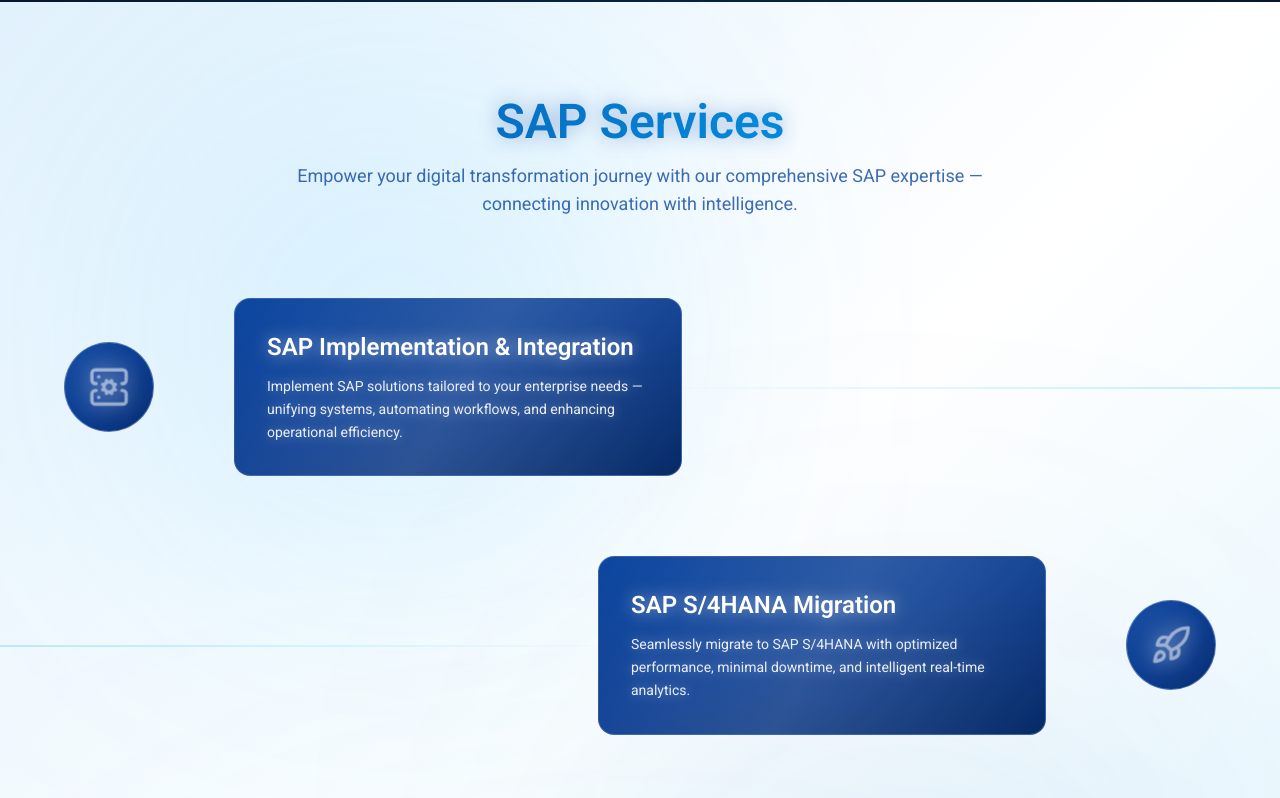
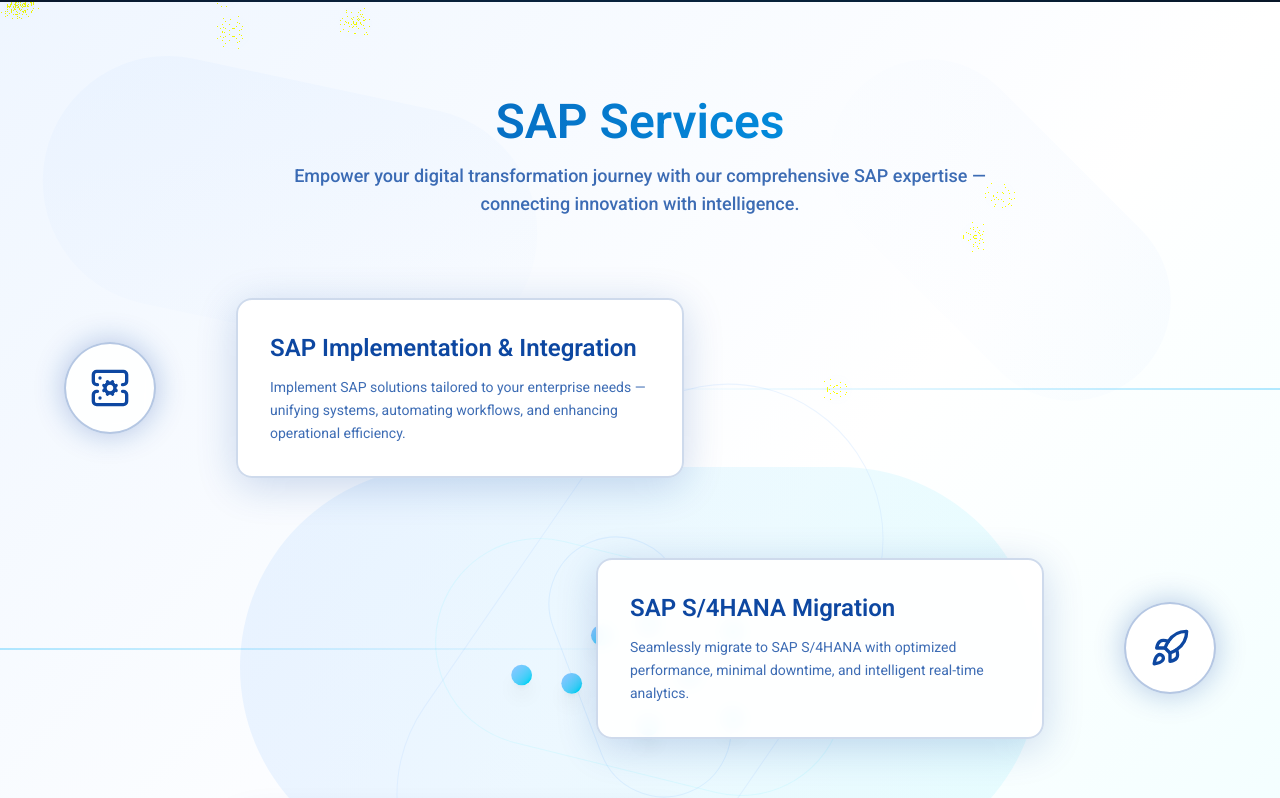
Before and after one commit to Affy-Cloud-IT-Solutions/nash-cloud-web-new, a React (Vite) app: page / in a window 1280 px wide. Shown: the part 955-1753 px from the top of the page. Built offline with nearby package versions, Linux system fonts and the light colour scheme; grey boxes are pictures that could not be loaded.

Commit message:
100% complete

```diff
--- a/src/components/SapServices.jsx
+++ b/src/components/SapServices.jsx
@@ -33,11 +33,165 @@
     return (
         <section
             id="sap"
-            className="relative py-24 px-6 md:px-12 overflow-hidden bg-gradient-to-br from-[#E3F2FD] via-white to-[#E1F5FE] text-[#0D47A1]"
+            className="relative py-24 px-6 md:px-12 overflow-hidden bg-gradient-to-br from-blue-50 via-white to-cyan-50 text-[#0D47A1]"
         >
-            {/* Background Glow Accents */}
-            <div className="absolute top-[10%] left-[15%] w-[400px] h-[400px] bg-[#00B4FF]/20 blur-[150px] rounded-full"></div>
-            <div className="absolute bottom-[10%] right-[10%] w-[500px] h-[500px] bg-[#0D47A1]/10 blur-[180px] rounded-full"></div>
+            {/* Solar Ovals Background */}
+            <div className="absolute inset-0">
+                {/* Large Central Solar Oval */}
+                <div className="absolute top-1/2 left-1/2 -translate-x-1/2 -translate-y-1/2 w-[800px] h-[400px] bg-gradient-to-r from-blue-200/40 to-cyan-200/30 rounded-full blur-80 opacity-70"></div>
+
+                {/* Top Left Solar Oval */}
+                <div className="absolute top-20 left-10 w-[500px] h-[250px] bg-gradient-to-br from-blue-100/50 to-transparent rounded-full blur-60 opacity-60 rotate-12"></div>
+
+                {/* Bottom Right Solar Oval */}
+                <div className="absolute bottom-20 right-10 w-[600px] h-[300px] bg-gradient-to-tl from-cyan-100/40 to-transparent rounded-full blur-70 opacity-60 -rotate-6"></div>
+
+                {/* Top Right Solar Oval */}
+                <div className="absolute top-32 right-20 w-[400px] h-[200px] bg-gradient-to-bl from-blue-100/30 to-transparent rounded-full blur-50 opacity-50 rotate-45"></div>
+
+                {/* Bottom Left Solar Oval */}
+                <div className="absolute bottom-32 left-20 w-[450px] h-[225px] bg-gradient-to-tr from-cyan-100/35 to-transparent rounded-full blur-55 opacity-55 -rotate-45"></div>
+            </div>
+
+            {/* Animated Orbital Rings */}
+            <div className="absolute inset-0">
+                {/* Large Orbital Ring */}
+                <motion.div
+                    className="absolute top-1/2 left-1/2 -translate-x-1/2 -translate-y-1/2 border border-blue-200/30 rounded-full"
+                    style={{
+                        width: '600px',
+                        height: '300px',
+                    }}
+                    animate={{
+                        rotate: 360,
+                        scale: [1, 1.1, 1],
+                    }}
+                    transition={{
+                        rotate: {
+                            duration: 20,
+                            repeat: Infinity,
+                            ease: "linear"
+                        },
+                        scale: {
+                            duration: 4,
+                            repeat: Infinity,
+                        }
+                    }}
+                />
+
+                {/* Medium Orbital Ring */}
+                <motion.div
+                    className="absolute top-1/2 left-1/2 -translate-x-1/2 -translate-y-1/2 border border-cyan-200/25 rounded-full"
+                    style={{
+                        width: '400px',
+                        height: '200px',
+                    }}
+                    animate={{
+                        rotate: -360,
+                        scale: [1, 1.05, 1],
+                    }}
+                    transition={{
+                        rotate: {
+                            duration: 15,
+                            repeat: Infinity,
+                            ease: "linear"
+                        },
+                        scale: {
+                            duration: 3,
+                            repeat: Infinity,
+                        }
+                    }}
+                />
+
+                {/* Small Orbital Ring */}
+                <motion.div
+                    className="absolute top-1/2 left-1/2 -translate-x-1/2 -translate-y-1/2 border border-blue-300/20 rounded-full"
+                    style={{
+                        width: '250px',
+                        height: '125px',
+                    }}
+                    animate={{
+                        rotate: 360,
+                        scale: [1, 1.08, 1],
+                    }}
+                    transition={{
+                        rotate: {
+                            duration: 10,
+                            repeat: Infinity,
+                            ease: "linear"
+                        },
+                        scale: {
+                            duration: 2,
+                            repeat: Infinity,
+                        }
+                    }}
+                />
+            </div>
+
+            {/* Floating Orbital Planets */}
+            <div className="absolute inset-0">
+                {[...Array(8)].map((_, i) => (
+                    <motion.div
+                        key={i}
+                        className="absolute w-4 h-4 bg-gradient-to-br from-blue-300 to-cyan-400 rounded-full shadow-lg"
+                        style={{
+                            left: '50%',
+                            top: '50%',
+                        }}
+                        animate={{
+                            x: [
+                                Math.cos((i * 45) * Math.PI / 180) * 300,
+                                Math.cos((i * 45 + 180) * Math.PI / 180) * 300
+                            ],
+                            y: [
+                                Math.sin((i * 45) * Math.PI / 180) * 150,
+                                Math.sin((i * 45 + 180) * Math.PI / 180) * 150
+                            ],
+                            scale: [1, 1.3, 1],
+                        }}
+                        transition={{
+                            x: {
+                                duration: Math.random() * 10 + 15,
+                                repeat: Infinity,
+                                ease: "linear"
+                            },
+                            y: {
+                                duration: Math.random() * 10 + 15,
+                                repeat: Infinity,
+                                ease: "linear"
+                            },
+                            scale: {
+                                duration: 2,
+                                repeat: Infinity,
+                            }
+                        }}
+                    />
+                ))}
+            </div>
+
+            {/* Glowing Particles */}
+            <div className="absolute inset-0">
+                {[...Array(15)].map((_, i) => (
+                    <motion.div
+                        key={i}
+                        className="absolute w-2 h-2 bg-blue-300/40 rounded-full blur-sm"
+                        initial={{
+                            x: Math.random() * (typeof window !== 'undefined' ? window.innerWidth : 1200),
+                            y: Math.random() * (typeof window !== 'undefined' ? window.innerHeight : 800),
+                        }}
+                        animate={{
+                            y: [null, -20, 0],
+                            x: [null, Math.random() * 10 - 5],
+                            opacity: [0.3, 0.8, 0.3],
+                        }}
+                        transition={{
+                            duration: Math.random() * 4 + 3,
+                            repeat: Infinity,
+                            delay: Math.random() * 2,
+                        }}
+                    />
+                ))}
+            </div>
 
             {/* Section Header */}
             <motion.div
@@ -47,10 +201,10 @@
                 viewport={{ once: true }}
                 className="relative z-10 text-center mb-20"
             >
-                <h2 className="text-2xl sm:text-3xl md:text-5xl font-semibold bg-gradient-to-r from-[#0D47A1] to-[#00B4FF] bg-clip-text text-transparent mb-4 drop-shadow-[0_0_10px_rgba(13,71,161,0.4)]">
+                <h2 className="text-2xl sm:text-3xl md:text-5xl font-semibold bg-gradient-to-r from-[#0D47A1] to-[#00B4FF] bg-clip-text text-transparent mb-4">
                     SAP Services
                 </h2>
-                <p className="text-[#0D47A1]/80 text-lg max-w-3xl mx-auto">
+                <p className="text-[#0D47A1]/80 text-lg max-w-3xl mx-auto font-medium">
                     Empower your digital transformation journey with our comprehensive SAP
                     expertise — connecting innovation with intelligence.
                 </p>
@@ -77,65 +231,50 @@
                     >
                         {/* Connecting Line */}
                         <div
-                            className={`absolute hidden md:block top-1/2 w-[150%] h-[2px] bg-gradient-to-r from-transparent via-[#00B4FF]/30 to-transparent ${index % 2 === 0 ? "left-[50%]" : "right-[50%]"
+                            className={`absolute hidden md:block top-1/2 w-[150%] h-[2px] bg-gradient-to-r from-transparent via-[#00B4FF]/40 to-transparent ${index % 2 === 0 ? "left-[50%]" : "right-[50%]"
                                 }`}
                         ></div>
 
                         {/* Icon Bubble */}
                         <div
-                            className="p-6 rounded-full border border-white/30
-  bg-gradient-to-br from-[#0D47A1] via-[#0A3C91] to-[#092E73]
-  shadow-[0_0_30px_rgba(255,255,255,0.15)]
-  hover:shadow-[0_0_45px_rgba(255,255,255,0.25)]
-  transition-all duration-500 relative overflow-hidden flex items-center justify-center"
+                            className="p-6 rounded-full border-2 border-[#0D47A1]/30
+  bg-white/90 backdrop-blur-sm
+  shadow-[0_0_30px_rgba(13,71,161,0.3)]
+  hover:shadow-[0_0_45px_rgba(13,71,161,0.4)]
+  transition-all duration-500 relative overflow-hidden flex items-center justify-center group hover:scale-110"
                         >
-                            {/* Inner subtle glow animation */}
-                            <div className="absolute inset-0 bg-[radial-gradient(circle_at_40%_40%,rgba(255,255,255,0.15),transparent_70%)] blur-md opacity-70"></div>
-
-                            {/* Glowing Icon */}
-                            <div className="relative z-10 text-white drop-shadow-[0_0_10px_rgba(255,255,255,0.8)] animate-pulse-slow">
+                            <div className="relative z-10 text-[#0D47A1]">
                                 {React.cloneElement(service.icon, {
-                                    className: "w-10 h-10 text-white", // Force icon color to white
+                                    className: "w-10 h-10",
                                 })}
                             </div>
                         </div>
 
-
                         {/* Service Card */}
                         <div
-                            className="relative max-w-md text-center md:text-left p-8 rounded-2xl border border-white/20
-  bg-gradient-to-br from-[#0D47A1] via-[#0A3C91] to-[#082B66]
-  shadow-[0_8px_25px_rgba(255,255,255,0.1)]
-  hover:shadow-[0_12px_35px_rgba(255,255,255,0.25)]
-  transition-all duration-500 group hover:-translate-y-1 overflow-hidden"
+                            className="relative max-w-md text-center md:text-left p-8 rounded-2xl border-2 border-[#0D47A1]/20
+  bg-white/95 backdrop-blur-sm
+  shadow-[0_8px_40px_rgba(13,71,161,0.2)]
+  hover:shadow-[0_12px_50px_rgba(13,71,161,0.3)]
+  transition-all duration-500 group hover:-translate-y-2"
                         >
-                            {/* Glow sheen on hover */}
-                            <div className="absolute inset-0 bg-[linear-gradient(120deg,rgba(255,255,255,0)_0%,rgba(255,255,255,0.3)_50%,rgba(255,255,255,0)_100%)] opacity-0 group-hover:opacity-100 transition-opacity duration-700 animate-pulse"></div>
-
-                            <h3 className="text-2xl font-semibold mb-3 text-white drop-shadow-[0_0_8px_rgba(255,255,255,0.5)] group-hover:drop-shadow-[0_0_15px_rgba(255,255,255,0.8)] transition-all duration-300">
+                            <h3 className="text-2xl font-semibold mb-3 text-[#0D47A1] relative z-10 group-hover:text-[#00B4FF] transition-colors duration-300">
                                 {service.title}
                             </h3>
 
-                            <p className="text-white/90 text-sm leading-relaxed drop-shadow-[0_0_6px_rgba(255,255,255,0.4)] relative z-10">
+                            <p className="text-[#0D47A1]/80 text-sm leading-relaxed relative z-10">
                                 {service.description}
                             </p>
-
-                            {/* Hover glow background */}
-                            <div className="absolute inset-0 opacity-0 group-hover:opacity-100 transition duration-700">
-                                <div className="absolute inset-0 bg-gradient-to-b from-white/10 via-transparent to-transparent blur-2xl"></div>
-                            </div>
                         </div>
-
-
                     </motion.div>
                 ))}
             </div>
 
-            {/* Bottom Glow */}
-            <div className="absolute bottom-[-120px] left-1/2 -translate-x-1/2 w-[900px] h-[400px] bg-[#00B4FF]/15 blur-[200px] rounded-full"></div>
+            {/* Bottom Solar Oval */}
+            <div className="absolute bottom-[-50px] left-1/2 -translate-x-1/2 w-[700px] h-[350px] bg-gradient-to-t from-blue-200/30 to-transparent rounded-full blur-60 opacity-50"></div>
         </section>
     );
 };
 
 export default SapServices;
-// stop stpo stpo stop stop stop stop stop stop
+// stop stop stop stop stop sotp sopt stop
```
